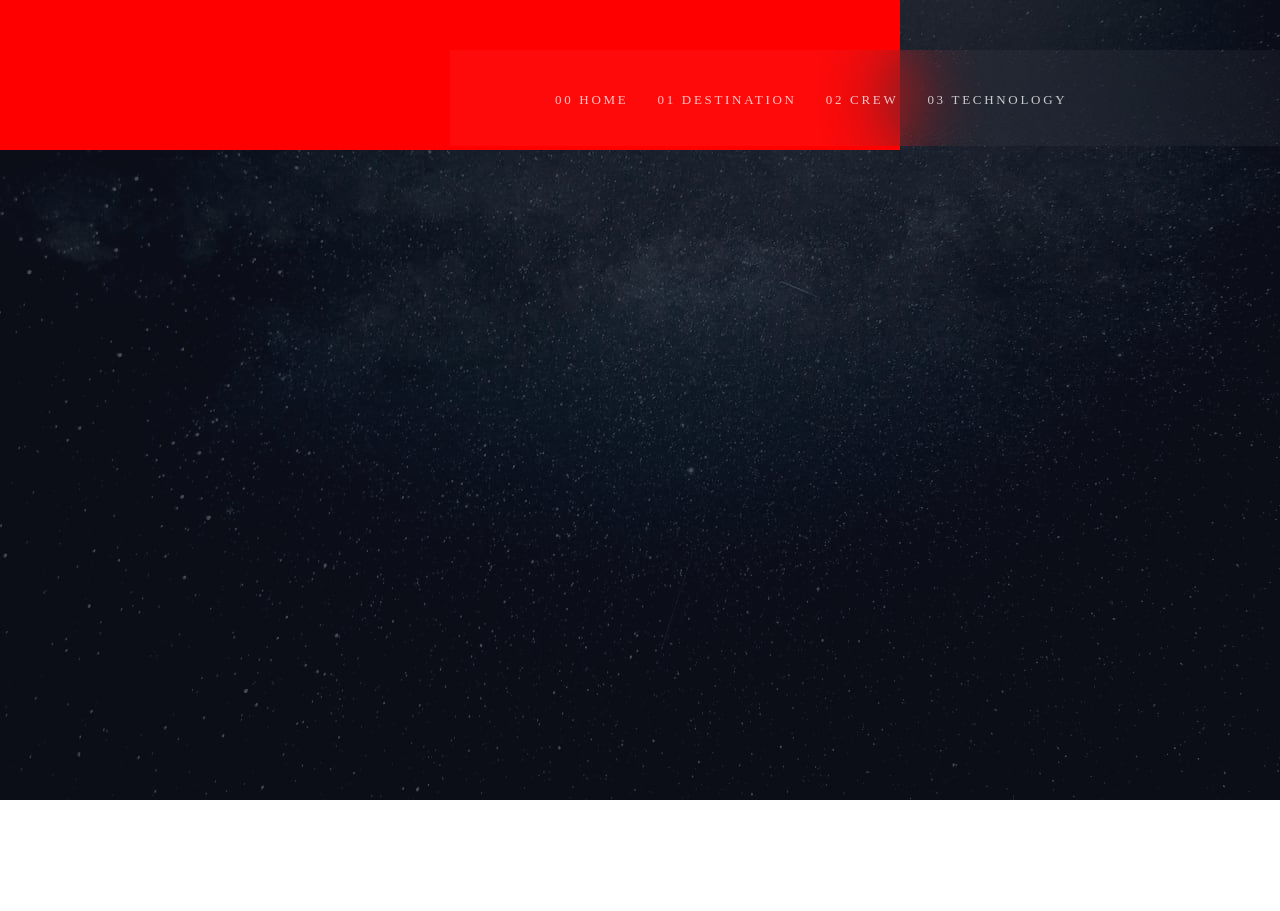
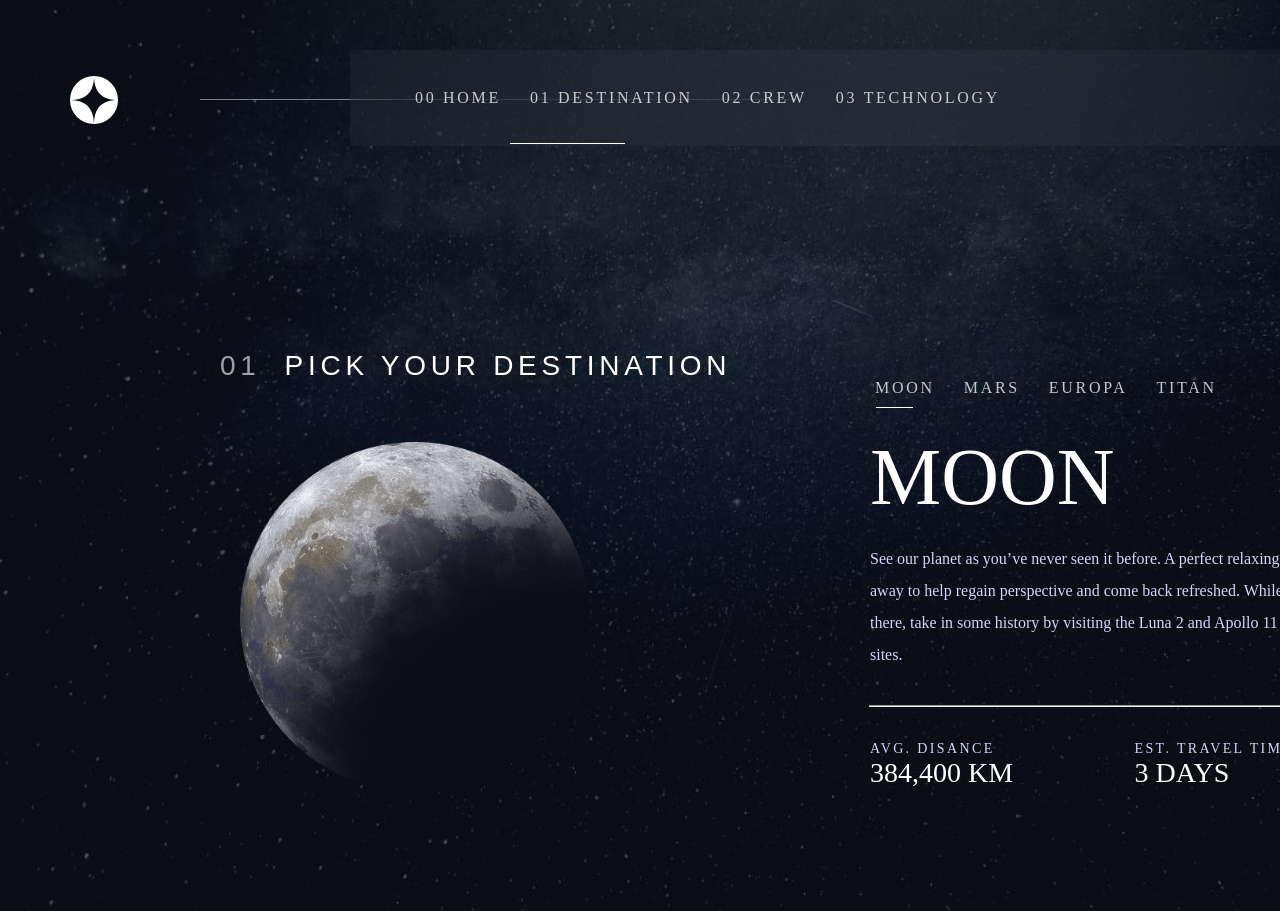
Before and after one commit to Khant26/Space, a plain HTML site: page destination/destination.html in a window 1280 px wide. Shown: the top 911 px of the page. Before the commit the page ends 800 px from the top, so only its background shows below. Drawn offline with Linux system fonts and the light colour scheme; files whose address does not match are found by name; a web font is replaced by a local one.

Commit message:
destination final

```diff
--- a/destination/destination.css
+++ b/destination/destination.css
@@ -2,34 +2,39 @@
     margin: 0;
     padding: 0;
     box-sizing: border-box;
+    font-family: Barlow Condensed;
+
 }
 body{
     position: relative;
 }
 .bg-img{
-    height: 100vh;
+    height: 120vh;
     width: 100%;
-    background-image: url(/destination-img/background-destination-desktop.jpg);
+    background-image: url(/destination/destination-img/background-destination-desktop.jpg);
+    background-repeat: no-repeat;
+    background-size: cover;
 }
 nav{
     height: 96px;
     width: 830px;
     position: absolute;
-    top: 90px;
-    right: -80px;
+    top: 80px;
+    right: 60px;
 }
 
 ul li{
     list-style: none;
     display: inline-block;
     margin-left: 25px;
+    margin-top: 9px;
 }
 
 ul li a{
     text-decoration: none;
     color: #ffffffc2;
     font-family: Barlow Condensed;
-    font-size: 13px;
+    font-size: 16px;
     font-style: normal;
     font-weight: 400;
     line-height: normal;
@@ -39,12 +44,11 @@ ul li a{
 ul li a:hover {
 
  color: rgb(117, 168, 255);
-
 }
 
 .blur-navi{
     height: 96px;
-    width: 830px;
+    width: 930px;
     position: absolute;
     top: 50px;
     right: 0;
@@ -55,5 +59,216 @@ backdrop-filter: blur(40.774227142333984px);
 .logo{
     height: 150px;
     width: 900px;
-    background-color: red;
+    background-color: transparent;
 }
+
+.bl{
+    height: 1px;
+    width: 600px;
+    background-color: rgba(255, 255, 255, 0.466);
+    margin-top: -29px;
+    margin-left: 200px;
+    display: over;
+
+}
+.logo img{
+    margin-top: 76px;
+    margin-left: 70px;
+}
+
+.content-img{
+    height: 550px;
+    width: 650px;
+    background-color:transparent;
+    margin-left: 150px;
+    margin-top: 200px;
+}
+
+.content-img img{
+    margin: 10px 90px;
+    height: 350px;
+    width: 350px;
+}
+.content-heading p{
+    color: #FFF;
+    font-family: 'Barlow Condensed', sans-serif;
+font-size: 28px;
+font-style: normal;
+font-weight: 400;
+line-height: normal;
+letter-spacing: 4.725px;
+text-transform: uppercase;
+display: inline-block;
+margin-left: 20px;
+}
+.content-heading{
+    margin: 50px 50px;
+
+}
+
+.content{
+    width: 500px;
+    height: 500px;
+    background-color: transparent;
+    margin: 270px 20px 0px 850px;
+}
+
+.content h1{
+    color: #FFF;
+font-family: Bellefair;
+font-size: 80px;
+font-style: normal;
+font-weight: 400;
+line-height: normal;
+margin: 20px 20px;
+}
+
+.content p{
+    color: #D0D6F9;
+font-family: Barlow;
+font-size: 16px;
+font-style: normal;
+font-weight: 400;
+line-height: 32px; /* 177.778% */
+margin: 20px 20px;
+}
+.line{
+    height: 5px;
+    width: 70px;
+    color: rgb(255, 0, 0);
+    margin-bottom: 20px;
+}
+hr{
+width: 440px;
+margin: 34px 19px;
+}
+
+.more-details{
+    height: 100px;
+    width: 100%;
+    background-color: transparent;
+    display: flex;
+}
+.distance{
+    margin-top: -20px;
+}
+.distance h2{
+    margin-top: -20px;
+    margin-left: 20px;
+    color: #FFF;
+font-family: Bellefair;
+font-size: 28px;
+font-style: normal;
+font-weight: 400;
+line-height: normal;
+text-transform: uppercase;
+}
+
+.distance p{
+    color: #D0D6F9;
+font-family: Barlow Condensed;
+font-size: 14px;
+font-style: normal;
+font-weight: 400;
+line-height: normal;
+letter-spacing: 2.362px;
+text-transform: uppercase;
+}
+.time{
+    margin-top: -20px;
+    margin-left: 100px;
+}
+
+.time p{
+    color: #D0D6F9;
+    font-family: Barlow Condensed;
+    font-size: 14px;
+    font-style: normal;
+    font-weight: 400;
+    line-height: normal;
+    letter-spacing: 2.362px;
+    text-transform: uppercase;
+}
+
+.time h2{
+    margin-top: -20px;
+    margin-left: 20px;
+    color: #FFF;
+font-family: Bellefair;
+font-size: 28px;
+font-style: normal;
+font-weight: 400;
+line-height: normal;
+text-transform: uppercase;
+}
+
+.marker1{
+    height: 5px;
+    width: 600px;
+    background-color: trnsparent;
+    position: absolute;
+    top: 143px;
+    right: 265px;
+    display: flex;
+}
+.Mark1{
+    background-color: transparent;
+    height: 1px;
+    width: 65px;
+}
+.Mark2{
+    background-color: white;
+    height: 1px;
+    width: 115px;
+    margin-left: 30px;
+    margin-bottom: 2px;
+}
+.Mark3{
+    background-color: transparent;
+    height: 1px;
+    width: 65px;
+    margin-left: 30px;
+
+}
+.Mark4{
+    background-color: transparent;
+    height: 1px;
+    width: 120px;
+    margin-left: 30px;
+}
+
+.marker2{
+    height: 5px;
+    width: 265px;
+    background-color: transparent;
+    margin-top: 10px;
+    margin-left: 26px;
+    display: flex;
+}
+
+.mark1{
+    height: 1px;
+    width: 37px;
+    background-color: white;
+}
+
+.mark2{
+    height: 1px;
+    width: 36px;
+    background-color: transparent;
+    margin-left: 32px;
+}
+
+.mark3{
+    height: 1px;
+    width: 56px;
+    background-color: transparent;
+    margin-left: 30px;
+}
+
+.mark4{
+    height: 1px;
+    width: 41px;
+    background-color: transparent;
+    margin-left: 30px;
+}
--- a/destination/destination.html
+++ b/destination/destination.html
@@ -5,26 +5,83 @@
     <meta name="viewport" content="width=device-width, initial-scale=1.0" />
     <title>Destination</title>
     <link rel="stylesheet" href="destination.css" />
+    <link rel="preconnect" href="https://fonts.googleapis.com">
+<link rel="preconnect" href="https://fonts.gstatic.com" crossorigin>
+<link href="https://fonts.googleapis.com/css2?family=Barlow+Condensed:wght@200&display=swap" rel="stylesheet">
   </head>
   <body>
     <div class="main">
 
       <div class="bg-img">
         <div class="logo">
-
+          <div class="block">
+          <img src="/home/logo.svg" >
+          <div class="bl"></div>
+          <div class="content">
+            <ul>
+              <li><a href="">MOON</a></li>
+              <li><a href="">MARS</a></li>
+              <li><a href="">EUROPA</a></li>
+              <li><a href="">TITAN</a></li>
+            </ul>
+            <div class="marker2">
+              <div class="mark1"></div>
+              <div class="mark2"></div>
+              <div class="mark3"></div>
+              <div class="mark4"></div>
+            </div>
+            <h1>MOON</h1>
+            <p>
+              See our planet as you’ve never seen it before. A perfect relaxing trip away to help regain perspective and come back refreshed. While you’re there, take in some history by visiting the Luna 2 and Apollo 11 landing sites.
+            </p>
+          <hr>
+            <div class="more-details">
+              <div class="distance">
+                <p>
+                  AVG. DISANCE
+                </p>
+                <h2>
+                  384,400 KM
+                </h2>
+              </div>
+              <div class="time">
+                <p>
+                  EST. TRAVEL TIME
+                </p>
+                <h2>
+                  3 DAYS
+                </h2>
+              </div>
+            </div>
+          </div>
+        </div>
+        </div>
+        <div class="content-img">
+          <div class="content-heading">
+            <p style="color: rgba(255, 255, 255, 0.608);">01</p>
+            <p style="">pick your destination</p>
+          </div>
+          <img src="/destination/destination-img/image-moon.png" alt="">
         </div>
       </div>
       <div class="blur-navi"></div>
-
+      <div class="marker1">
+        <!-- blocks under upper navi -->
+        <div class="Mark1"></div>
+        <div class="Mark2"></div>
+        <div class="Mark3"></div>
+        <div class="Mark4"></div>
+      </div>
       <nav>
         <ul>
-          <li><a href="#">00 HOME</a></li>
+          <li><a href="/index.html">00 HOME</a></li>
           <li><a href="#">01 DESTINATION</a></li>
           <li><a href="#">02 CREW</a></li>
           <li><a href="#">03 TECHNOLOGY</a></li>
         </ul>
       </nav>
       </div>
+
     </div>
   </body>
 </html>
--- a/style.css
+++ b/style.css
@@ -7,7 +7,7 @@
 
 .container img {
   width: 100%;
-  height: 800px;
+  height: 120vh;
 }
 
 .navi-background{
```
Also changed, not shown: index.html (+1 -1 lines).
